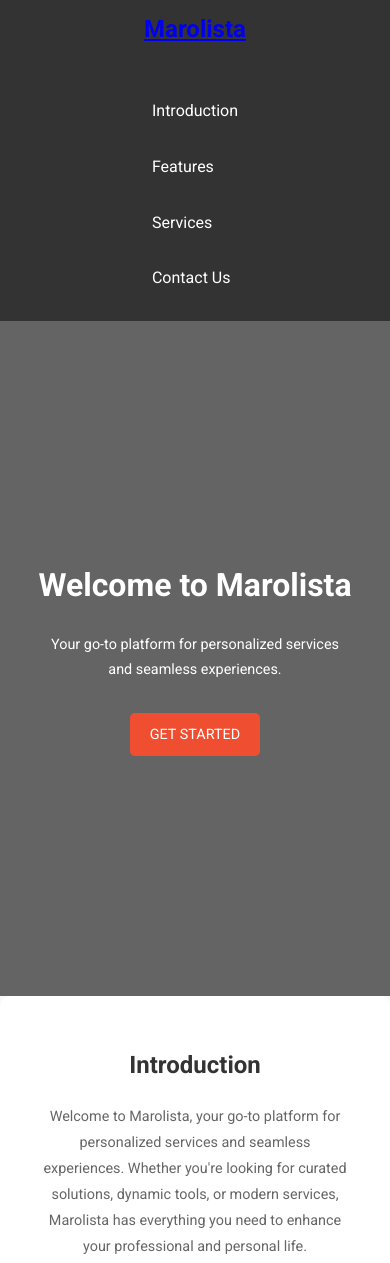
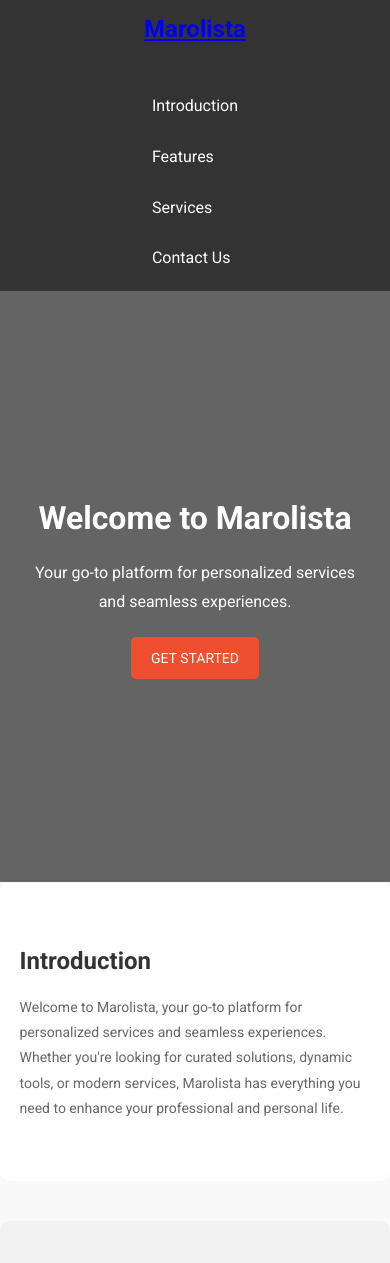
Before and after one commit to marwanyasser2005/Marolista, a plain HTML site: page Udacity/index.html in a window 390 px wide. Shown: the top 1263 px of the page. Drawn offline with Linux system fonts and the light colour scheme.

Commit message:
Update styles.css

```diff
--- a/Udacity/css/styles.css
+++ b/Udacity/css/styles.css
@@ -3,6 +3,10 @@
     margin: 0;
     padding: 0;
     box-sizing: border-box;
+}
+
+html {
+    scroll-padding-top: 60px; /* Adjust according to the height of your navbar */
 }
 
 body {
@@ -79,9 +83,8 @@ p {
     height: 100vh;
     display: flex;
     align-items: center;
-    justify-content: center;
     text-align: center;
-    padding: 20px;
+    padding: 0 20px;
 }
 
 .hero__content h1 {
@@ -124,16 +127,12 @@ p {
 
 .section h2 {
     color: #333;
-    text-align: center;
-    font-size: 2rem;
+    font-size: 2rem; /* Adjusted for better mobile readability */
 }
 
 .section p {
     color: #666;
-    text-align: center;
-    max-width: 800px;
-    margin: 0 auto;
-    padding: 0 20px;
+    font-size: 1rem; /* Adjusted for better mobile readability */
 }
 
 /* Footer */
@@ -165,12 +164,11 @@ p {
 
 /* Responsive Styling */
 
-/* Tablets */
+/* Tablet view */
 @media (max-width: 768px) {
     .navbar__menu {
         flex-direction: column;
         gap: 10px;
-        padding: 10px 0;
     }
 
     .hero__content h1 {
@@ -179,6 +177,10 @@ p {
 
     .hero__content p {
         font-size: 1rem;
+    }
+
+    .section {
+        padding: 80px 0;
     }
 
     .section h2 {
@@ -190,45 +192,55 @@ p {
     }
 }
 
-/* Mobile Devices */
+/* Mobile view */
 @media (max-width: 480px) {
     .navbar {
         flex-direction: column;
-        align-items: center;
+    }
+
+    .logo {
+        margin-bottom: 10px;
+    }
+
+    .navbar__menu {
+        gap: 5px;
     }
 
     .hero {
-        height: 80vh;
-        padding: 20px;
+        padding: 0 10px;
+        height: 70vh;
     }
 
     .hero__content h1 {
         font-size: 2rem;
+        margin-bottom: 15px;
     }
 
     .hero__content p {
-        font-size: 0.9rem;
+        font-size: 1rem;
+        margin-bottom: 20px;
     }
 
     .btn {
         padding: 10px 20px;
-        font-size: 0.9rem;
+        font-size: 0.875rem;
     }
 
     .section {
-        padding: 50px 0;
+        padding: 60px 0;
     }
 
     .section h2 {
         font-size: 1.5rem;
+        margin-bottom: 15px;
     }
 
     .section p {
-        font-size: 0.9rem;
+        font-size: 0.875rem;
     }
 
-    .footer {
-        padding: 15px 0;
-        font-size: 0.9rem;
+    .scroll-to-top {
+        padding: 8px 15px;
+        font-size: 0.875rem;
     }
 }
```
